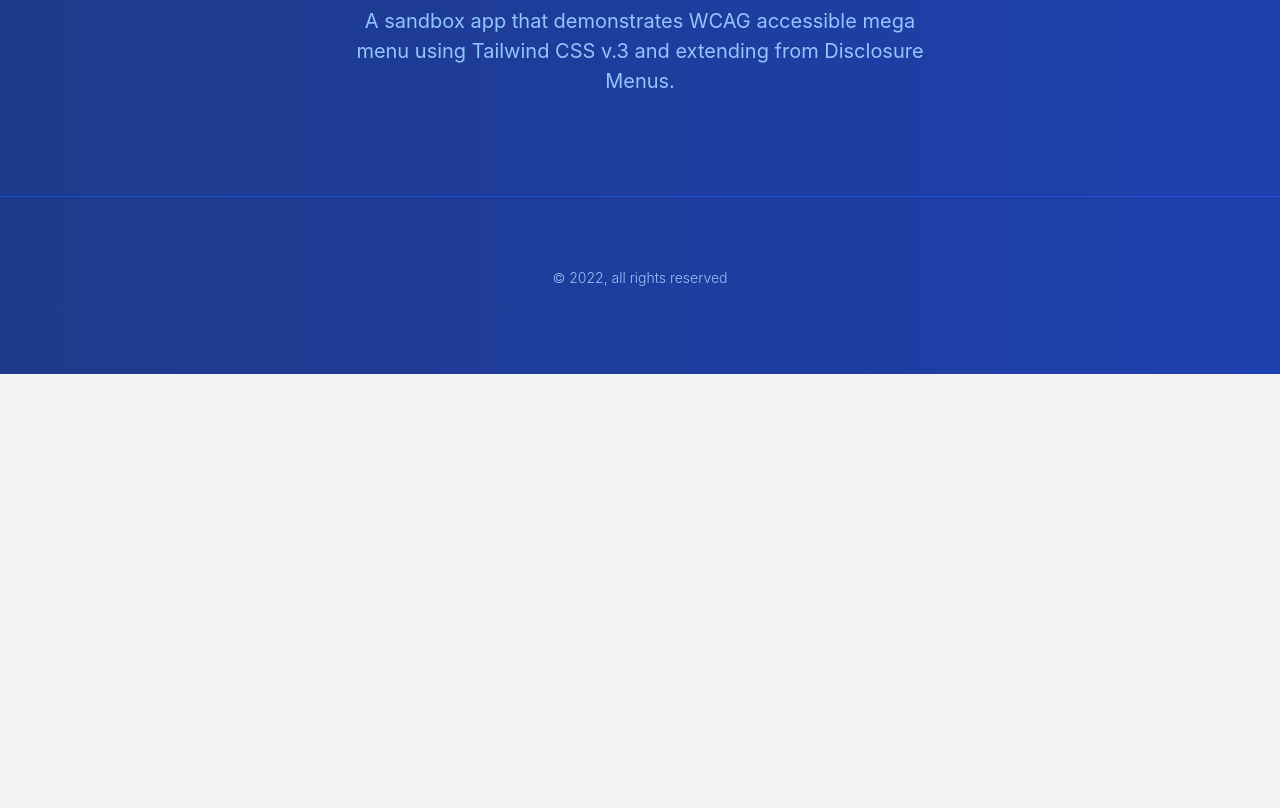
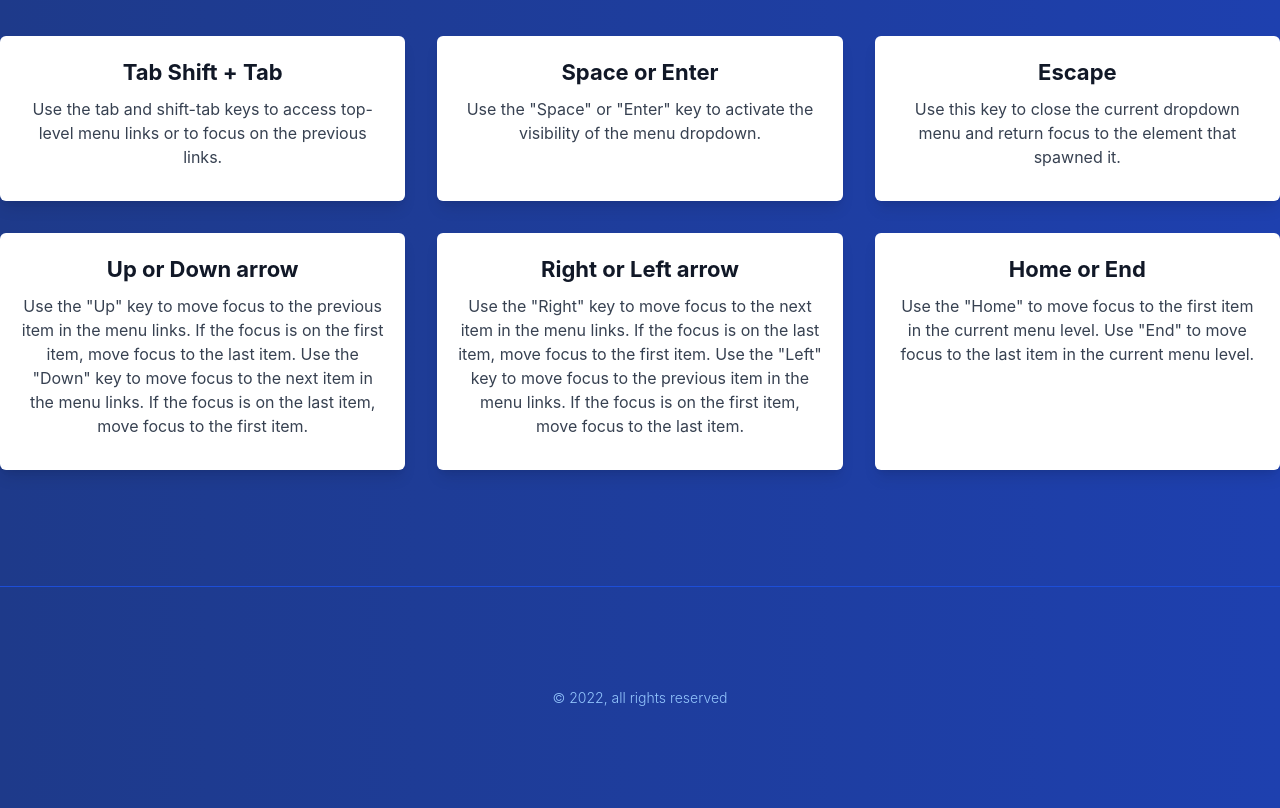
Before and after one commit to proeung/accessible-menu, a website: page public/index.html in a window 1280 px wide. Shown: the part 964-1772 px from the top of the page. Before the commit the page ends 1338 px from the top, so only its background shows below. Drawn offline with nearby package versions, Linux system fonts and the light colour scheme; files that its build step writes are made by us from their sources.

Commit message:
chore(doc): add keyboard support info to the sample page

```diff
--- a/public/index.html
+++ b/public/index.html
@@ -14,7 +14,7 @@
     <meta property="og:title" content="Accessible Menu">
     <meta property="og:type" content="website">
     <meta property="og:url" content="https://iamputra.com">
-    <meta property="og:description" content="A sandbox app that generates WCAG accessible menus.">
+    <meta property="og:description" content="A sandbox app that demonstrates accessible mega menu.">
     <meta property="og:site_name" content="Accessible Menu">
     <meta name="twitter:card" content="summary_large_image">
     <meta name="twitter:site" content="">
@@ -39,7 +39,7 @@
           <!-- Navigation -->
           <nav aria-label="Acessible Menu Title" class="w-full flex-none w-auto ml-auto flex items-center">
             <!-- Keyboard navigation instructions -->
-            <div class="menu-help-instructions absolute bg-white top-[150%] left-0 w-[600px] rounded-md hidden lg:block sr-only shadow-lg p-8">
+            <div class="menu-help-instructions absolute bg-white top-[120%] left-0 w-[600px] rounded-md hidden lg:block sr-only shadow-lg p-8">
               <h3 class="font-bold leading-snug mb-4">Menu Navigation Tips</h3>
               <p class="font-sans-secondary text-gray-700" aria-labelledby="menu-help-instructions-title">
                 <span id="menu-help-intro">The following menu has 2 levels.</span>
@@ -210,18 +210,85 @@
     </header>
     <!-- /Header -->
 
-    <!-- Footer -->
-    <footer id="footer" class="bg-gradient-to-r from-blue-900 to-blue-800 footer overflow-hidden relative mt-[700px]">
+    <!-- Main -->
+    <main
+      id="main-content"
+      tabindex="-1"
+      role="main"
+      aria-label="Sample page content"
+      class="bg-gradient-to-r from-blue-900 to-blue-800 relative mt-[400px]"
+    >
       <svg class="absolute w-full z-20" xmlns="http://www.w3.org/2000/svg" viewBox="0 0 1435 74">
         <path class="fill-current text-gray-100" d="M0 0h1440v74C1200 27.3 960 4 720 4S240 27.3 0 74V0z" fill="none" />
       </svg>
+
+      <div class="container flex flex-wrap h-full items-center mx-auto ">
+        <section class="self-start w-full pt-12 pb-12 md:pt-100 md:pb-100 border-b border-blue-700 border-solid text-center">
+          <h1 class="text-3xl md:text-5xl font-bold font-sans text-white mb-4 tracking-tight">accessible menu</h1>
+          <p class="text-base sm:text-xl text-blue-200 font-sans-primary w-10/12 sm:max-w-2xl mx-auto">A sandbox static page that demonstrates WCAG accessible mega menu using Tailwind CSS v.3 and extending from Disclosure Menus.</p>
+        </section>
+
+        <section class="pt-12 pb-12 md:pt-100 md:pb-100 text-center">
+          <h2 class="text-xl md:text-2xl font-bold font-sans text-white mb-5 tracking-tight">Keyboard Support</h2>
+
+            <div class="flex flex-wrap -mx-1 lg:-mx-4">
+
+              <div class="my-1 px-1 w-full md:w-1/2 lg:my-4 lg:px-4 lg:w-1/3">
+                <div class="bg-white h-full overflow-hidden rounded-md p-5 shadow-lg">
+                  <h3 class="mb-2 text-2xl font-bold text-gray-900">Tab Shift + Tab</h3>
+                  <p class="mb-3 font-normal text-gray-700">Use the tab and shift-tab keys to access top-level menu links or to focus on the previous links.</p>
+                </div>
+              </div>
+
+              <div class="my-1 px-1 w-full md:w-1/2 lg:my-4 lg:px-4 lg:w-1/3">
+                <div class="bg-white h-full overflow-hidden rounded-md p-5 shadow-lg">
+                  <h3 class="mb-2 text-2xl font-bold text-gray-900">Space or Enter</h3>
+                  <p class="mb-3 font-normal text-gray-700">Use the "Space" or "Enter" key to activate the visibility of the menu dropdown.</p>
+                </div>
+              </div>
+
+              <div class="my-1 px-1 w-full md:w-1/2 lg:my-4 lg:px-4 lg:w-1/3">
+                <div class="bg-white h-full overflow-hidden rounded-md p-5 shadow-lg">
+                  <h3 class="mb-2 text-2xl font-bold text-gray-900">Escape</h3>
+                  <p class="mb-3 font-normal text-gray-700">Use this key to close the current dropdown menu and return focus to the element that spawned it.</p>
+                </div>
+              </div>
+
+              <div class="my-1 px-1 w-full md:w-1/2 lg:my-4 lg:px-4 lg:w-1/3">
+                <div class="bg-white h-full overflow-hidden rounded-md p-5 shadow-lg">
+                  <h3 class="mb-2 text-2xl font-bold text-gray-900">Up or Down arrow</h3>
+                  <p class="mb-3 font-normal text-gray-700">Use the "Up" key to move focus to the previous item in the menu links. If the focus is on the first item, move focus to the last item.
+                    Use the "Down" key to move focus to the next item in the menu links. If the focus is on the last item, move focus to the first item.</p>
+                </div>
+              </div>
+
+              <div class="my-1 px-1 w-full md:w-1/2 lg:my-4 lg:px-4 lg:w-1/3">
+                <div class="bg-white h-full overflow-hidden rounded-md p-5 shadow-lg">
+                  <h3 class="mb-2 text-2xl font-bold text-gray-900">Right or Left arrow</h3>
+                  <p class="mb-3 font-normal text-gray-700">Use the "Right" key to move focus to the next item in the menu links. If the focus is on the last item, move focus to the first item.
+                    Use the "Left" key to move focus to the previous item in the menu links. If the focus is on the first item, move focus to the last item.</p>
+                </div>
+              </div>
+
+              <div class="my-1 px-1 w-full md:w-1/2 lg:my-4 lg:px-4 lg:w-1/3">
+                <div class="bg-white h-full overflow-hidden rounded-md p-5 shadow-lg">
+                  <h3 class="mb-2 text-2xl font-bold text-gray-900">Home or End</h3>
+                  <p class="mb-3 font-normal text-gray-700">Use the "Home" to move focus to the first item in the current menu level. Use "End" to move focus to the last item in the current menu level.</p>
+                </div>
+              </div>
+
+            </div>
+          </section>
+
+      </div>
+    </main>
+    <!-- /Main -->
+
+    <!-- Footer -->
+    <footer id="footer" class="bg-gradient-to-r from-blue-900 to-blue-800 overflow-hidden relative">
       <div class="container flex flex-wrap h-full items-center mx-auto text-white text-center">
-        <div class="footer-top self-start w-full">
-          <h1 class="text-3xl md:text-5xl font-bold font-sans text-white mt-16 sm:mt-100 mb-4 tracking-tight">accessible menu</h1>
-          <p class="text-base sm:text-xl text-blue-300 font-sans-primary w-4/5 sm:max-w-xl mx-auto">A sandbox app that demonstrates WCAG accessible mega menu using Tailwind CSS v.3 and extending from Disclosure Menus.</p>
-        </div>
-        <div class="sm:flex footer-bottom border-t border-blue-700 border-solid self-end mt-100 pt-12 pb-12 sm:pt-70 sm:pb-70 w-full">
-          <div class="mx-auto w-11/12 pb-4 sm-pb-0 sm:w-1/3 text-center">
+        <div class="sm:flex footer-bottom border-t border-blue-700 border-solid self-end pt-12 pb-12 sm:pt-100 sm:pb-100 w-full">
+          <div class="mx-auto w-11/12 sm-pb-0 sm:w-1/3 text-center">
             <p class="text-sm text-blue-300 font-light">© 2022, all rights reserved</p>
           </div>
         </div>
```
Also changed, not shown: README.md.
